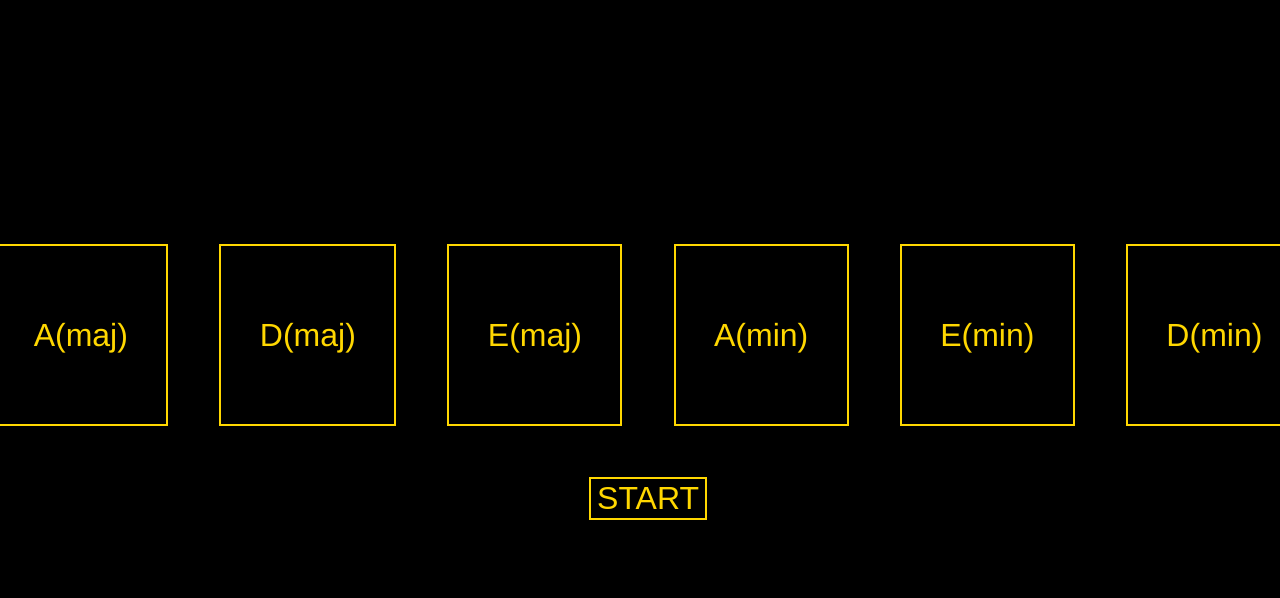
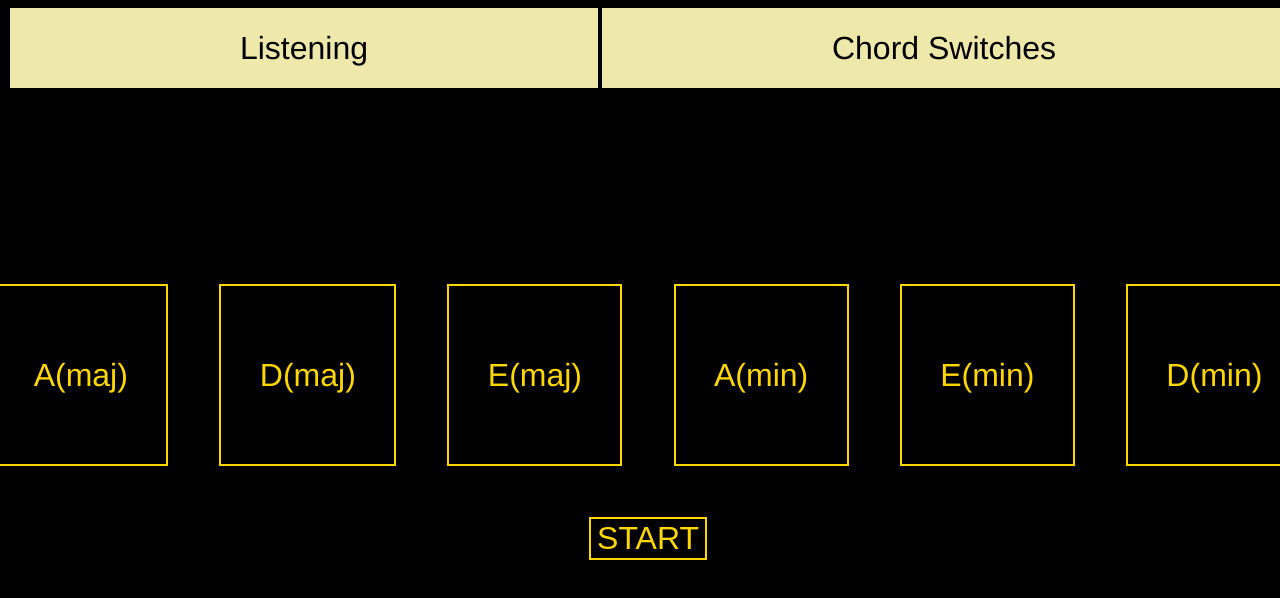
Before and after one commit to forbesd7/guitarPractice, a Vue app: page / in a window 1280 px wide. Shown: the top 598 px of the page. Built offline with nearby package versions, Linux system fonts and the light colour scheme.

Commit message:
added a navbar

```diff
--- /dev/null
+++ b/src/components/Navbar.vue
@@ -0,0 +1,43 @@
+<template>
+  <div class="navbar">
+    <div class="navbar__practiceOption">
+      <p>Listening</p>
+    </div>
+    <div class="navbar__practiceOption">
+      <p>Chord Switches</p>
+    </div>
+  </div>
+</template>
+
+<script>
+export default {
+  data: () => ({}),
+  props: {},
+  methods: {}
+};
+</script>
+
+<!-- Add "scoped" attribute to limit CSS to this component only -->
+<style scoped>
+.navbar {
+  background-color: palegoldenrod;
+  color: black;
+  display: flex;
+  justify-content: center;
+  height: 10%;
+  width: 100%;
+  align-items: center;
+}
+
+.navbar__practiceOption {
+  transition: 0.3s;
+  font-size: 2rem;
+  border: 2px black solid;
+  flex-grow: 2;
+  text-align: center;
+}
+.navbar__practiceOption:hover {
+  background-color: grey;
+  cursor: pointer;
+}
+</style>
--- a/src/components/PracticeOptions/PracticeOptions.vue
+++ b/src/components/PracticeOptions/PracticeOptions.vue
@@ -1,5 +1,6 @@
 <template>
-  <div>
+  <div class="container">
+    <Navbar />
     <div v-if="currentView === 'optionsView'" class="container">
       <div class="chordContainer">
         <Chords
@@ -30,11 +31,13 @@
 <script>
 import Chords from "./Chords";
 import ChordSwitchPractice from "../ChordSwitchPractice";
+import Navbar from "../Navbar";
 export default {
   name: "PracticeOptions",
   components: {
     Chords,
-    ChordSwitchPractice
+    ChordSwitchPractice,
+    Navbar
   },
   data: () => ({
     currentView: "optionsView",
```
